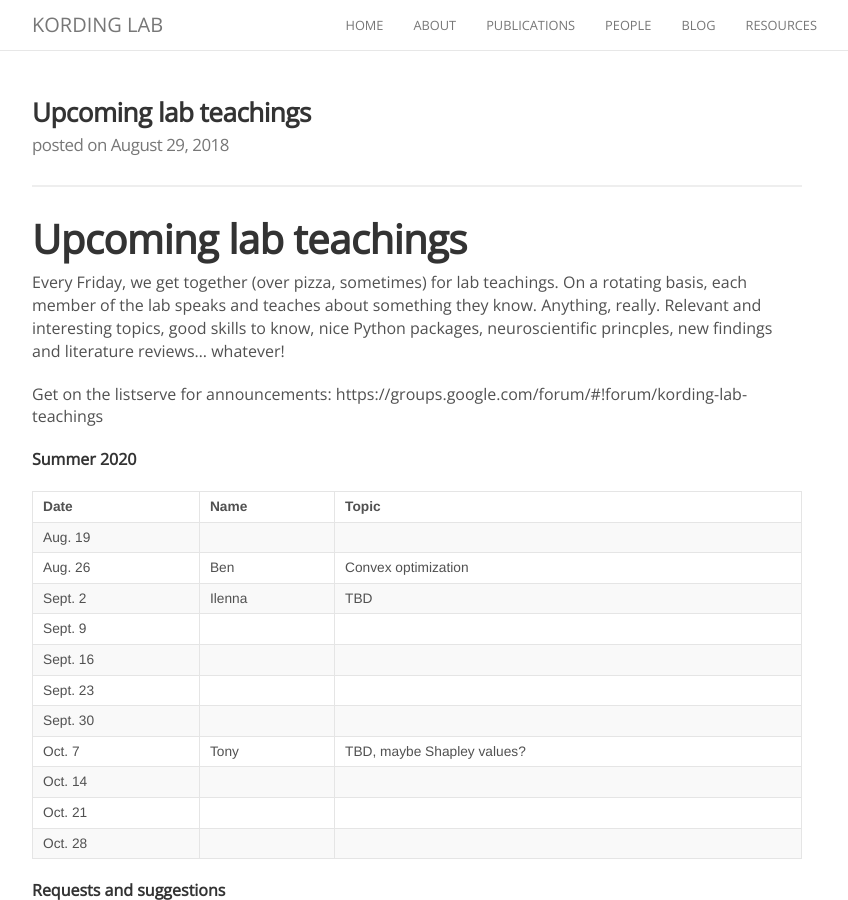
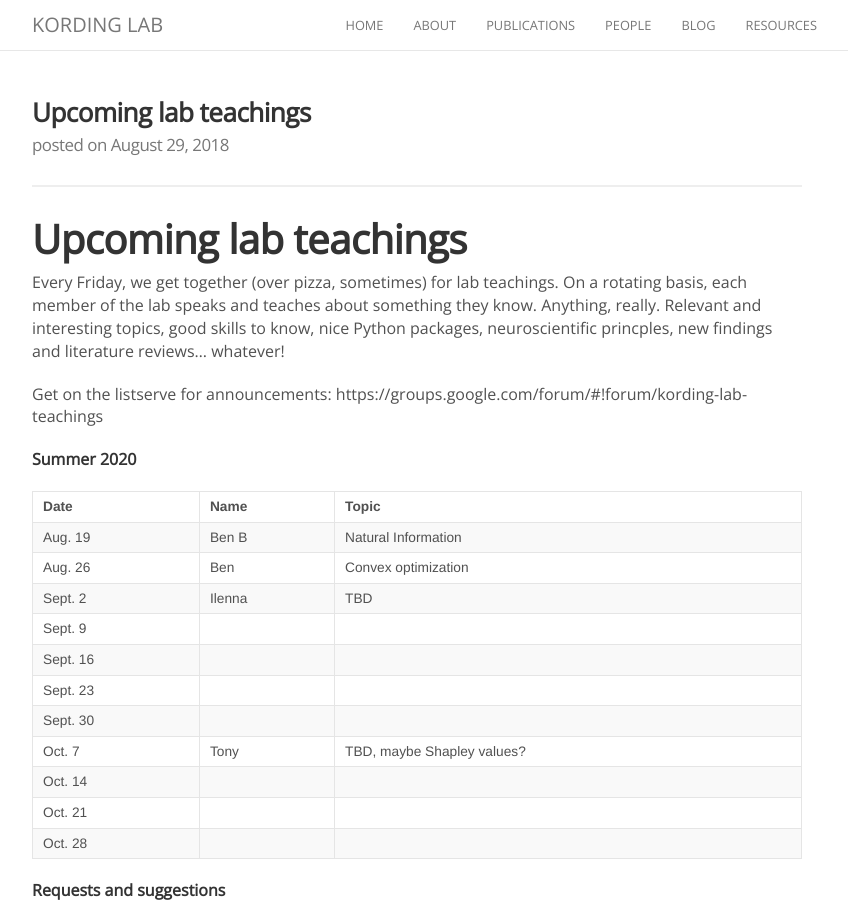
Before and after one commit to KordingLab/KordingLab.github.io, a Jekyll site: the page built from _posts/2018-08-29-upcoming-lab-teaching.md, in a window 1280 px wide and 900 px high. Shown: the whole window, without its empty margins (223-1071 px from the left). Built offline with Jekyll 4.4.1, drawn with Linux system fonts in a browser that asks for light colours; nearby versions of some CDN libraries; comment, search, counter and statistics services are not loaded.

Commit message:
Update 2018-08-29-upcoming-lab-teaching.md

```diff
--- a/_posts/2018-08-29-upcoming-lab-teaching.md
+++ b/_posts/2018-08-29-upcoming-lab-teaching.md
@@ -18,7 +18,7 @@ Get on the listserve for announcements: https://groups.google.com/forum/#!forum/
 
 | Date | Name | Topic |
 |------|------|-------|
-| Aug. 19 | | |
+| Aug. 19 | Ben B | Natural Information |
 | Aug. 26 | Ben | Convex optimization |
 | Sept. 2 | Ilenna | TBD |
 | Sept. 9 | | |
```
